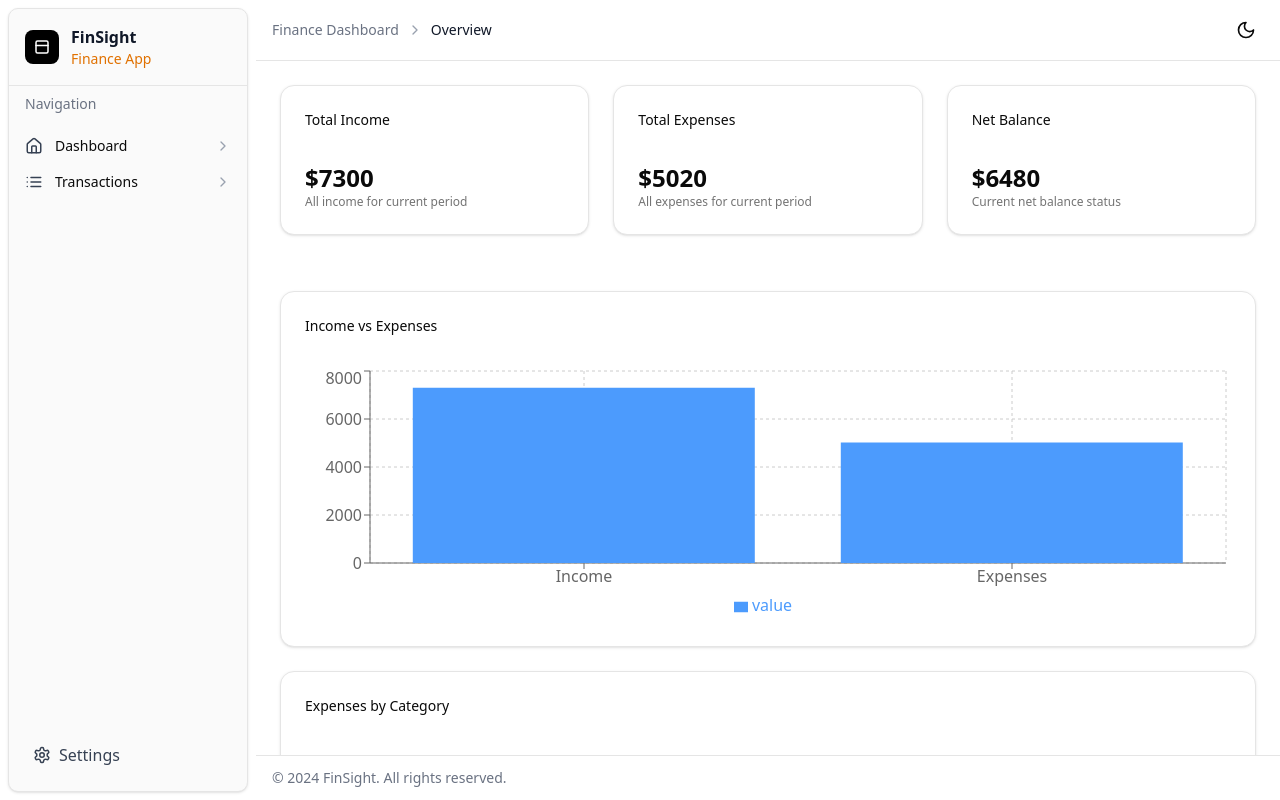
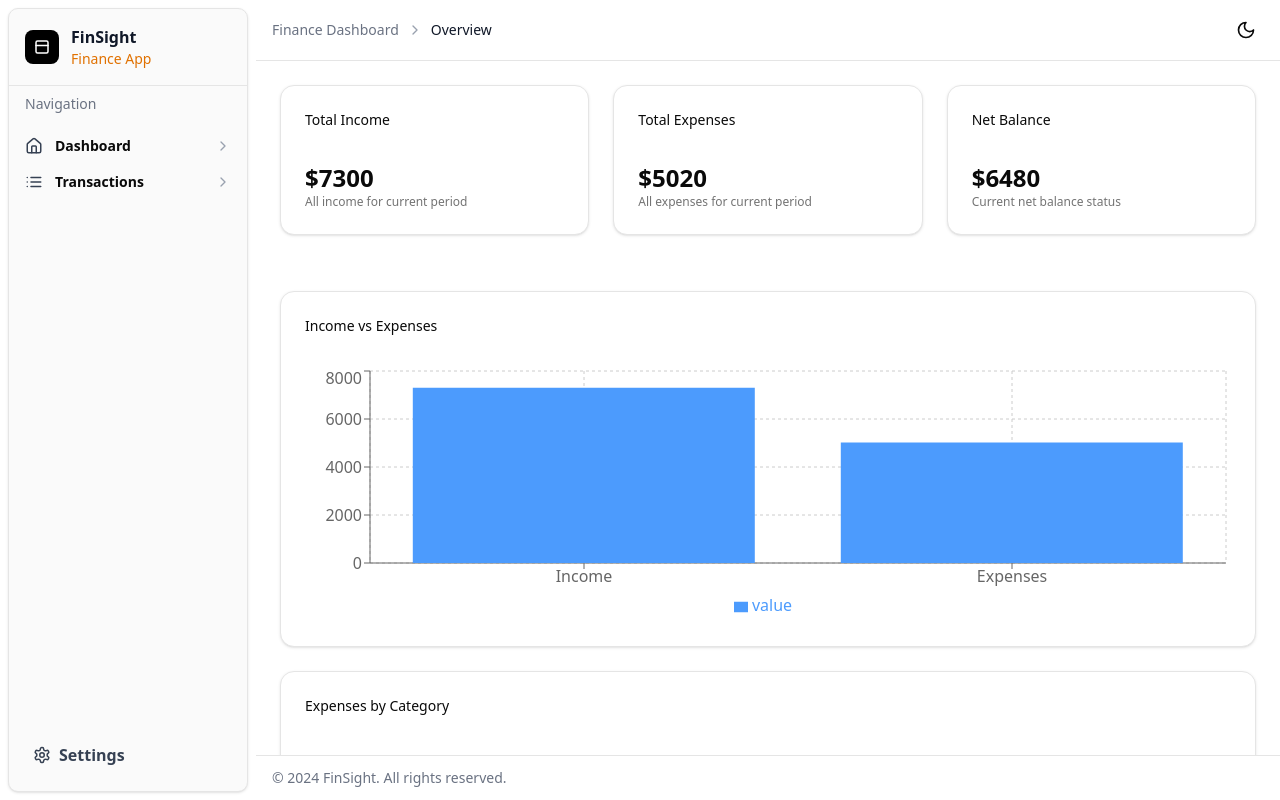
Before and after one commit to Anonymous2024-spec/react-dashboard-milestone1, a React (Vite) app: page / in a window 1280 px wide. Built offline with nearby package versions, Linux system fonts and the light colour scheme.

Commit message:
Fix: Change the font of the routes

```diff
--- a/src/components/Sidebar.jsx
+++ b/src/components/Sidebar.jsx
@@ -60,7 +60,7 @@ export function AppSidebar() {
               <SidebarMenuButton asChild>
                 <Link
                   to={item.url}
-                  className="flex items-center justify-between py-2 px-4 hover:bg-gray-100 rounded-md"
+                  className="flex items-center justify-between py-2 px-4 font-bold hover:bg-gray-100 rounded-m"
                 >
                   <div className="flex items-center gap-3">
                     <item.icon size={18} className="text-gray-700" />
@@ -77,7 +77,7 @@ export function AppSidebar() {
       <SidebarFooter>
         <Link
           to="/settings"
-          className="flex items-center justify-between p-4 hover:bg-gray-100 text-gray-700"
+          className="flex items-center justify-between p-4 font-bold hover:bg-gray-100 text-gray-700"
         >
           <div className="flex items-center gap-2">
             <Settings size={18} />
```
